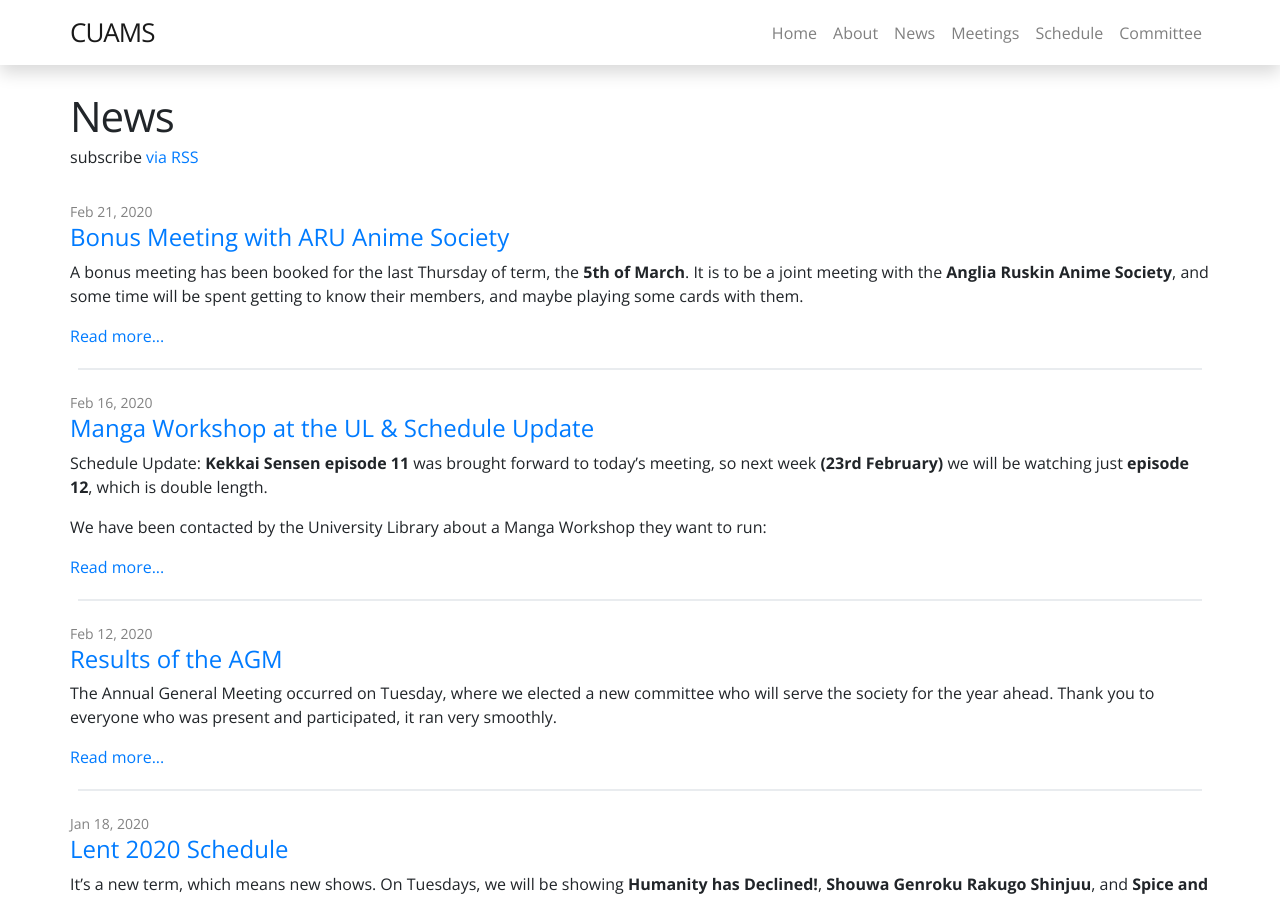
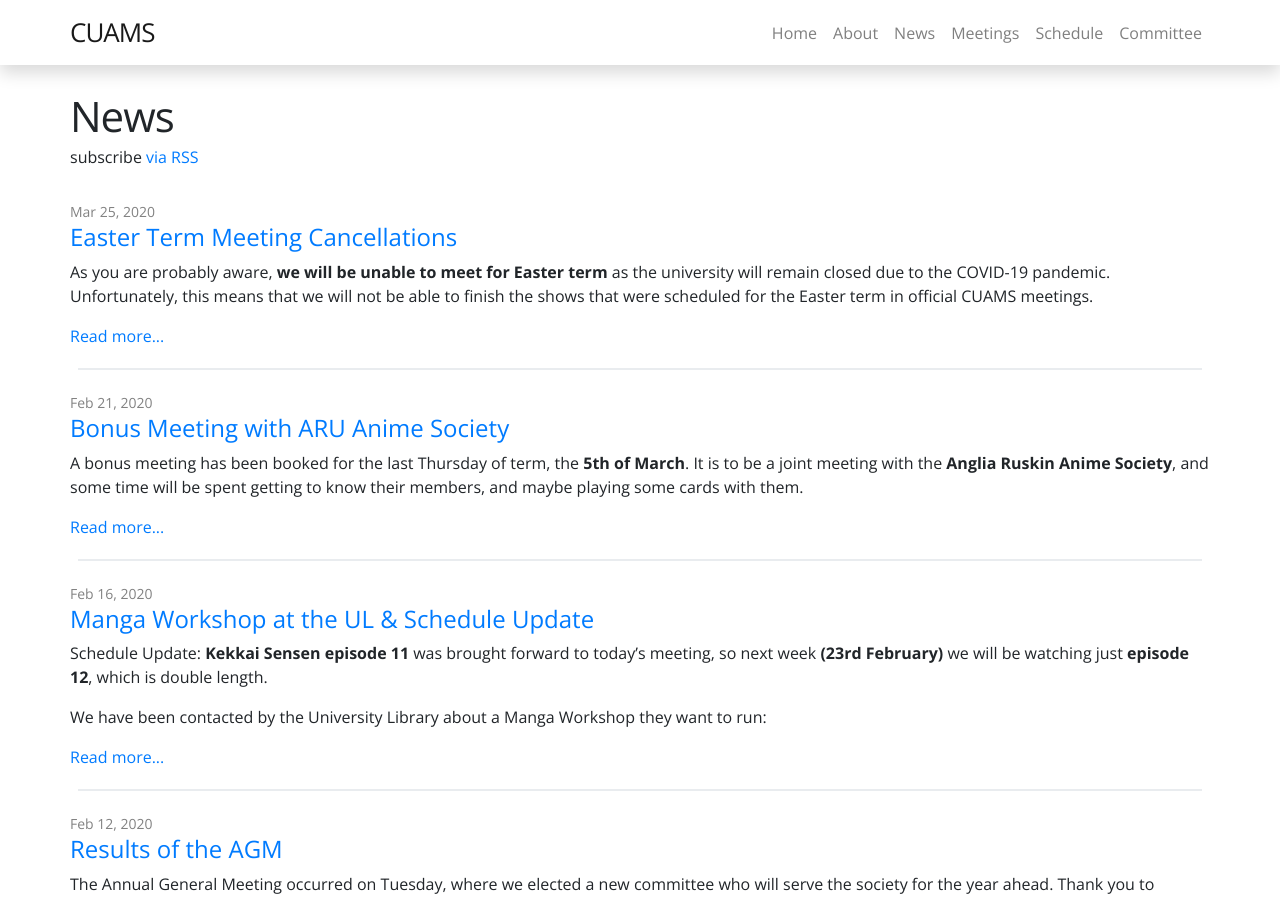
Before and after one commit to CUAMS/CUAMS-Website, a Jekyll site: the page built from pages/news.md, in a window 1280 px wide and 900 px high. Built offline with Jekyll 4.4.1, drawn with Linux system fonts in a browser that asks for light colours; nearby versions of some CDN libraries.

Commit message:
Added news post about Easter cancellations, and updated meetings and schedule to reflect this. Credited Jingyao for the site artwork.

```diff
--- a/_config.yml
+++ b/_config.yml
@@ -17,6 +17,8 @@ title: CUAMS
 email: cuams-list-owner@srcf.net
 description: >- # this means to ignore newlines until "baseurl:"
   The official website for the Cambridge University Anime and Manga Society
+art_credit: >-
+  Artwork by Jingyao
 baseurl: "" # the subpath of your site, e.g. /blog
 url: https://cuams.soc.srcf.net
 facebook_username: cuams
--- a/_includes/footer.html
+++ b/_includes/footer.html
@@ -27,6 +27,7 @@
 
             <div class="footer-col footer-col-3">
                 <p>{{- site.description | escape -}}</p>
+				<p>{{- site.art_credit | escape -}}</p>
             </div>
         </div>
 
--- /dev/null
+++ b/_posts/2020-03-25-easter-term-cancellations.md
@@ -0,0 +1,13 @@
+---
+layout: post
+title: Easter Term Meeting Cancellations
+date: 2020-03-25 15:00 +0000
+---
+
+As you are probably aware, **we will be unable to meet for Easter term** as the university will remain closed due to the COVID-19 pandemic. Unfortunately, this means that we will not be able to finish the shows that were scheduled for the Easter term in official CUAMS meetings.
+
+All of the currently scheduled shows, with the exception of Spice & Wolf, are available on Crunchyroll in the UK and we highly recommend watching them during the long period of social distancing/lockdown that lies ahead of us.
+
+If you wish to discuss the shows or keep in touch with other members of the society in general during these times, feel free to join the **official CUAMS discord server** linked [here.]({{ site.discord_link }})
+
+On behalf of the committee, we wish you all the best of health.
```
Also changed, not shown: _data/meetings.yml (+9 -9 lines), _data/schedule.yml (+4 -4 lines).
